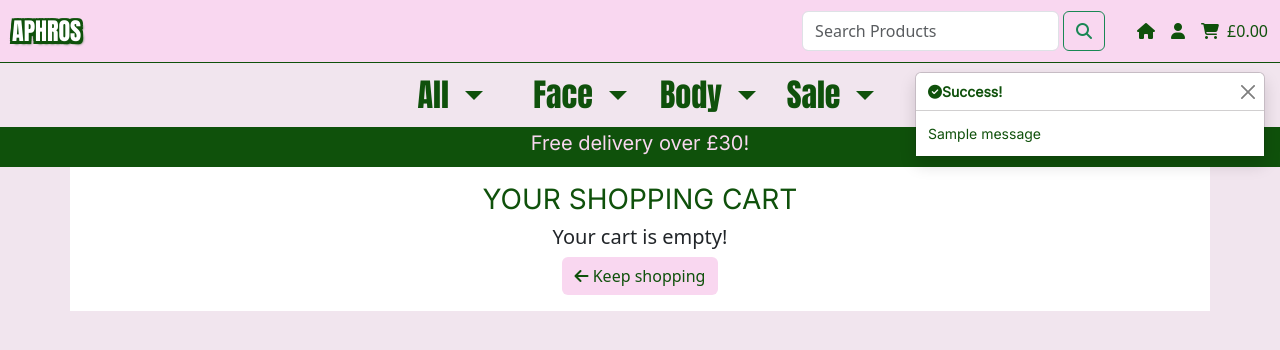
After one commit to mmnowak/mp4, a Django app: page /cart/ in a window 1280 px wide. The commit adds this page. Shown: the top 350 px of the page. Run offline with Django 3.2, Linux system fonts and the light colour scheme; tables that the repository leaves empty hold one stand-in row (values such as "Sample post"); one stand-in notice (Sample message) is shown; parts of the project's set-up code (start-up, migrations or seed data) failed here and were passed over; some libraries are stand-ins or nearby versions.

Commit message:
added toasts javascript

```diff
--- a/cart/views.py
+++ b/cart/views.py
@@ -25,7 +25,7 @@ def add_to_cart(request, product_id):
         cart[product_id] += quantity
     else:
         cart[product_id] = quantity
-        messages.success(request, f'Added {product.product_name} to your bag')
+        messages.success(request, f'Added {product.product_name} to your cart')
 
 
     request.session['cart'] = cart
--- a/checkout/views.py
+++ b/checkout/views.py
@@ -68,7 +68,7 @@ def checkout(request):
                         ))
                 except Product.DoesNotExist:
                     messages.error(request, (
-                        "One of the products in your bag wasn't found in our database. ")
+                        "One of the products in your cart wasn't found in our database. ")
                     )
                     order.delete()
                     return redirect(reverse('view_cart'))
@@ -140,8 +140,8 @@ def checkout_success(request, order_number):
         Your order number is {order_number}. A confirmation \
         email will be sent to {order.email}.')
 
-    if 'bag' in request.session:
-        del request.session['bag']
+    if 'cart' in request.session:
+        del request.session['cart']
 
     template = 'checkout/checkout_success.html'
     context = {
--- a/static/css/base.css
+++ b/static/css/base.css
@@ -70,11 +70,9 @@ body {
   z-index: 99999999999;
 }
 
-.custom-toast {
-  overflow: visible;
-}
-.toast-capper {
-  height: 2px;
+.toast-header, .toast-body {
+  font-family: 'Inter', sans-serif;
+  color: #0F510B;
 }
 
 /* INDEX PAGE */
--- a/templates/base.html
+++ b/templates/base.html
@@ -147,7 +147,17 @@
 {% if messages %}
 <div class="message-container">
   {% for message in messages %}
-  {% include 'includes/toasts/toast_success.html' %}
+    {% with message.level as level %}
+      {% if level == 40 %}
+          {% include 'includes/toasts/toast_error.html' %}
+      {% elif level == 30 %}
+          {% include 'includes/toasts/toast_warning.html' %}
+      {% elif level == 25 %}
+          {% include 'includes/toasts/toast_success.html' %}
+      {% else %}
+          {% include 'includes/toasts/toast_info.html' %}
+      {% endif %}
+    {% endwith %}
   {% endfor %}
 </div>
 {% endif %}
@@ -156,18 +166,7 @@
     {% endblock %}
 
     {% block postloadjs %}
-     <script type="text/javascript">
-     const toastElList = document.querySelectorAll('.toast')
-      let toastList = toastElList.map(function (toastEl) {
-      let option = {
-        animation: true,
-        autohide: true,
-        delay: 5000,
-      };
-      let bsToast = new bootstrap.Toast(toastEl, option);
-      bsToast.show();
-      });
-    </script>
+    <script src="{% static 'js/toast.js' %}"></script>
     {% endblock %}
 </body>
 </html>
--- /dev/null
+++ b/templates/includes/toasts/toast_success.html
@@ -0,0 +1,14 @@
+<div class="toast fade show" role="alert" aria-live="assertive" aria-atomic="true" data-bs-autohide="false">
+    <div class="toast-header">
+      <i class="fa-solid fa-circle-check"></i>
+       <strong class="me-auto">Success!</strong>
+      <button type="button" class="btn-close" data-bs-dismiss="toast" aria-label="Close"></button>
+    </div>
+    <div class="toast-body bg-white">
+      <div class="row">
+        <div class="col">
+          {{ message }}
+        </div>
+      </div>
+    </div>
+</div>
```
Also changed, not shown: static/js/toasts.js (added, +10 -0 lines), templates/includes/toasts/toast_error.html (+6 -1 lines), templates/includes/toasts/toast_info.html (+6 -1 lines), templates/includes/toasts/toast_warning.html (+6 -1 lines).
